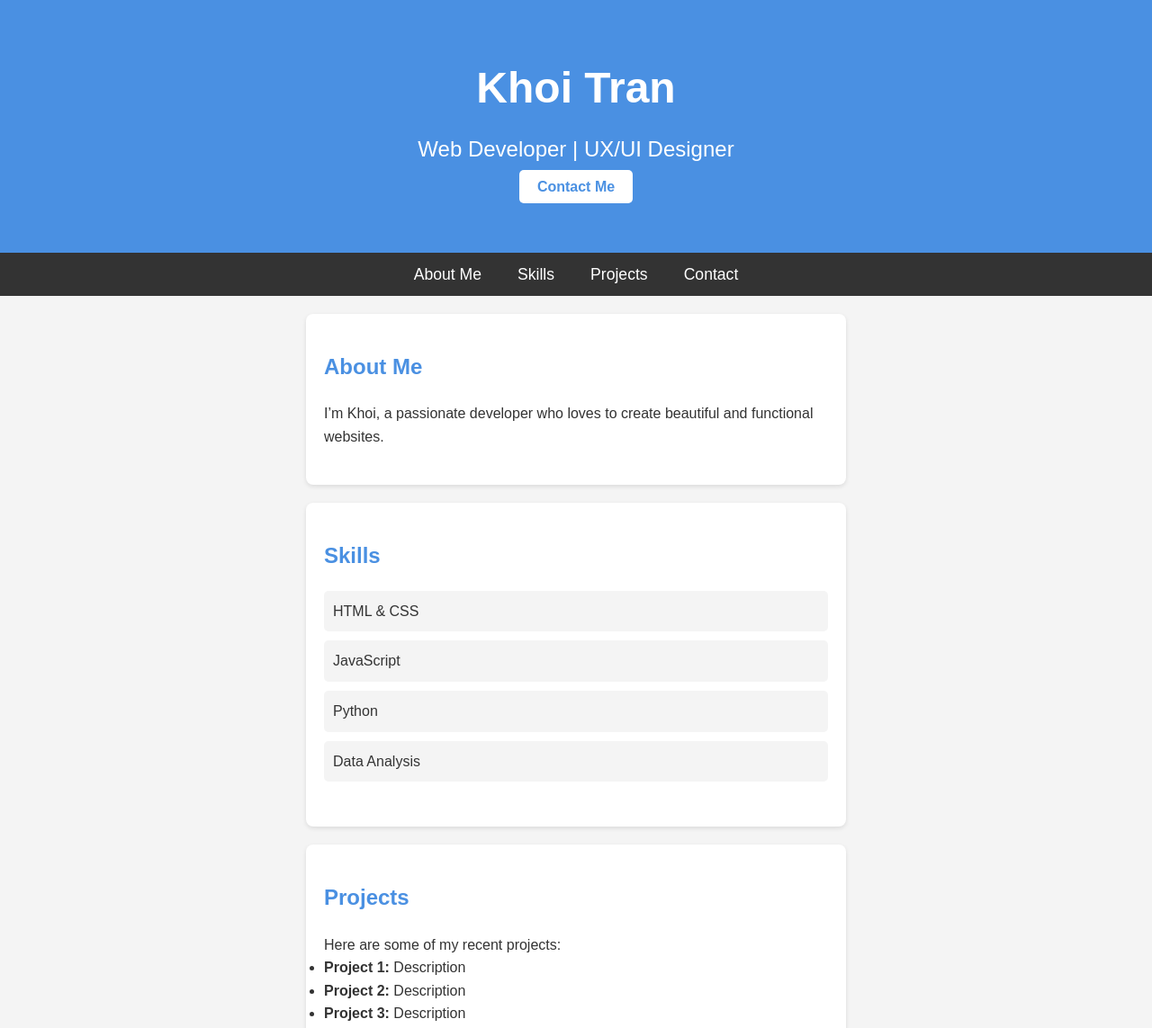
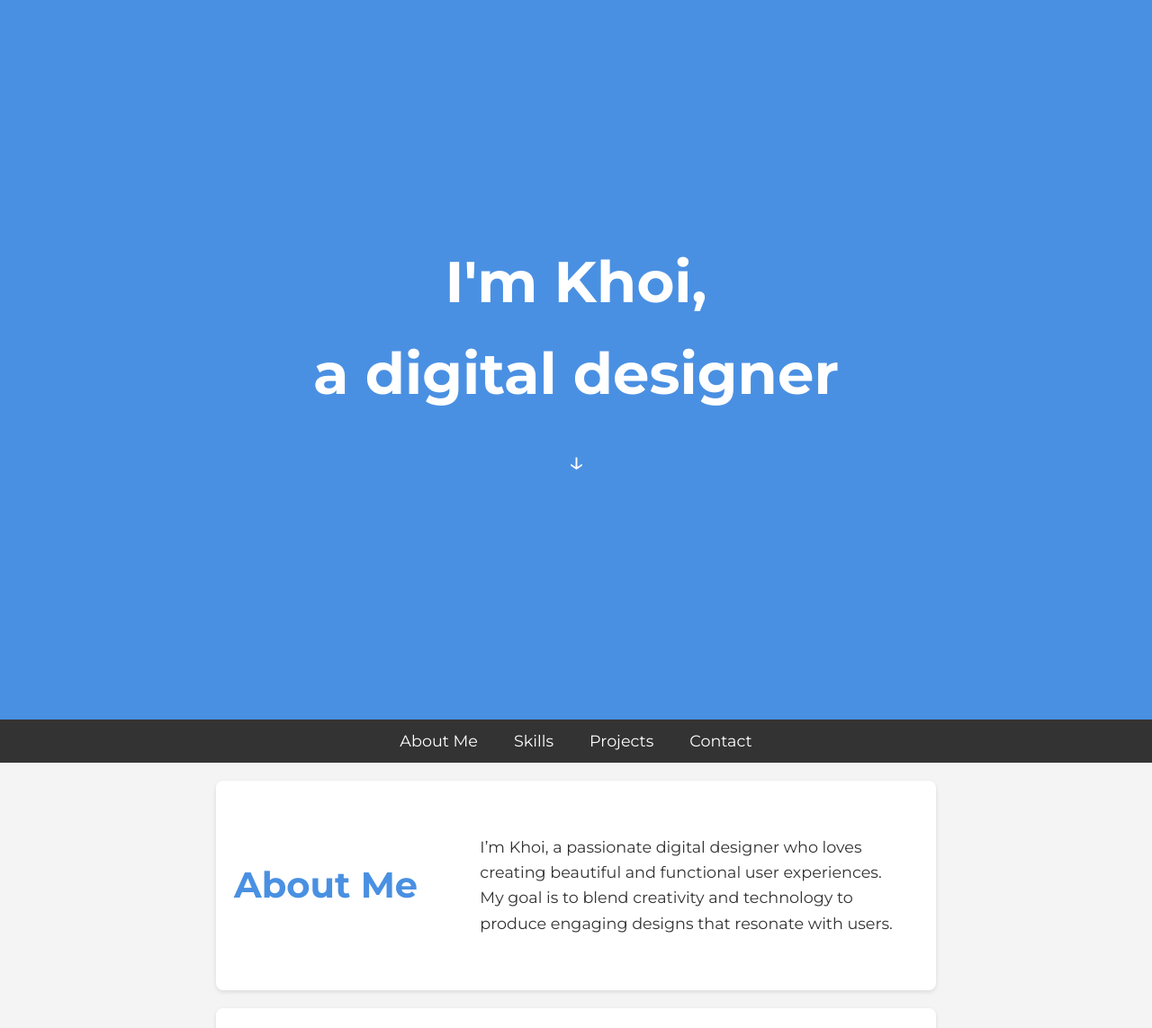
Before and after one commit to dkhol79/dkhol79.github.io, a plain HTML site: page index.html in a window 1280 px wide. Shown: the top 1143 px of the page at 90% size. Drawn offline with Linux system fonts and the light colour scheme.

Commit message:
next commit

```diff
--- a/index.html
+++ b/index.html
@@ -4,14 +4,14 @@
     <meta charset="UTF-8">
     <meta name="viewport" content="width=device-width, initial-scale=1.0">
     <title>Khoi's Website</title>
+    <link href="https://fonts.googleapis.com/css2?family=Montserrat:wght@400;700&display=swap" rel="stylesheet">
     <link rel="stylesheet" href="style.css">
 </head>
 <body>
     <header>
-        <div class="container">
-            <h1>Khoi Tran</h1>
-            <p>Web Developer | UX/UI Designer</p>
-            <a href="#contact" class="btn">Contact Me</a>
+        <div class="hero">
+            <h1>I'm Khoi,<br>a digital designer</h1>
+            <a href="#about" class="scroll-down">↓</a>
         </div>
     </header>
     <nav>
@@ -22,27 +22,34 @@
             <li><a href="#contact">Contact</a></li>
         </ul>
     </nav>
-    <section id="about">
+    <section id="about" class="info-section">
         <h2>About Me</h2>
-        <p>I’m Khoi, a passionate developer who loves to create beautiful and functional websites.</p>
+        <div class="info-content">
+            <p>I’m Khoi, a passionate digital designer who loves creating beautiful and functional user experiences. My goal is to blend creativity and technology to produce engaging designs that resonate with users.</p>
+        </div>
     </section>
-    <section id="skills">
+    <section id="skills" class="info-section">
         <h2>Skills</h2>
+        <div class="info-content">
+            <p>My skills include:</p>
             <ul>
-            <li>HTML & CSS</li>
-            <li>JavaScript</li>
-            <li>Python</li>
-            <li>Data Analysis</li>
+                <li>UI/UX Design</li>
+                <li>Graphic Design</li>
+                <li>Web Development</li>
+                <li>Data Visualization</li>
             </ul>
+        </div>
     </section>
-    <section id="projects">
+    <section id="projects" class="info-section">
         <h2>Projects</h2>
+        <div class="info-content">
             <p>Here are some of my recent projects:</p>
             <ul>
                 <li><strong>Project 1:</strong> Description</li>
                 <li><strong>Project 2:</strong> Description</li>
                 <li><strong>Project 3:</strong> Description</li>
             </ul>
+        </div>
     </section>
     <footer id="contact">
         <h2>Contact Me</h2>
--- a/style.css
+++ b/style.css
@@ -7,7 +7,7 @@
 
 /* Body and Background */
 body {
-    font-family: 'Arial', sans-serif;
+    font-family: 'Montserrat', sans-serif;
     line-height: 1.6;
     background-color: #f4f4f4;
     color: #333;
@@ -16,37 +16,29 @@ body {
 /* Header Styles */
 header {
     background: #4a90e2; /* Soft blue */
-    color: white;
-    padding: 60px 0;
+    height: 100vh; /* Full viewport height */
+    display: flex;
+    justify-content: center;
+    align-items: center;
     text-align: center;
 }
 
-header .container {
-    max-width: 800px;
-    margin: auto;
+.hero h1 {
+    font-size: 4em; /* Huge text */
+    color: white;
 }
 
-header h1 {
-    font-size: 3em;
+.scroll-down {
+    display: inline-block;
+    margin-top: 20px;
+    font-size: 2em;
+    color: white;
+    text-decoration: none;
+    transition: transform 0.3s;
 }
 
-header p {
-    font-size: 1.5em;
-    margin: 10px 0;
-}
-
-header .btn {
-    background: #fff;
-    color: #4a90e2;
-    padding: 10px 20px;
-    border-radius: 5px;
-    text-decoration: none;
-    font-weight: bold;
-    transition: background 0.3s;
-}
-
-header .btn:hover {
-    background: #e2e2e2;
+.scroll-down:hover {
+    transform: translateY(5px);
 }
 
 /* Navigation Styles */
@@ -75,19 +67,33 @@ nav a:hover {
     text-decoration: underline;
 }
 
-/* Section Styles */
-section {
+/* Info Section Styles */
+.info-section {
     padding: 40px 20px;
     margin: 20px auto;
     background: white;
     border-radius: 8px;
     box-shadow: 0 2px 5px rgba(0, 0, 0, 0.1);
-    max-width: 600px;
+    max-width: 800px; /* Keep the sections narrower */
+    display: flex;
+    flex-direction: row;
+    align-items: center;
 }
 
-section h2 {
-    margin-bottom: 20px;
+.info-section h2 {
+    margin: 0 20px 0 0; /* Space between title and content */
+    flex: 1; /* Allow the title to take up space */
     color: #4a90e2; /* Soft blue */
+    font-size: 2.5em; /* Large title */
+}
+
+.info-content {
+    flex: 2; /* Allow content to take up more space */
+    padding: 20px;
+}
+
+.info-content p {
+    font-size: 1.1em; /* Paragraph size */
 }
 
 /* Skills List */
```
Lines whose indentation alone changed are shown as unchanged.
